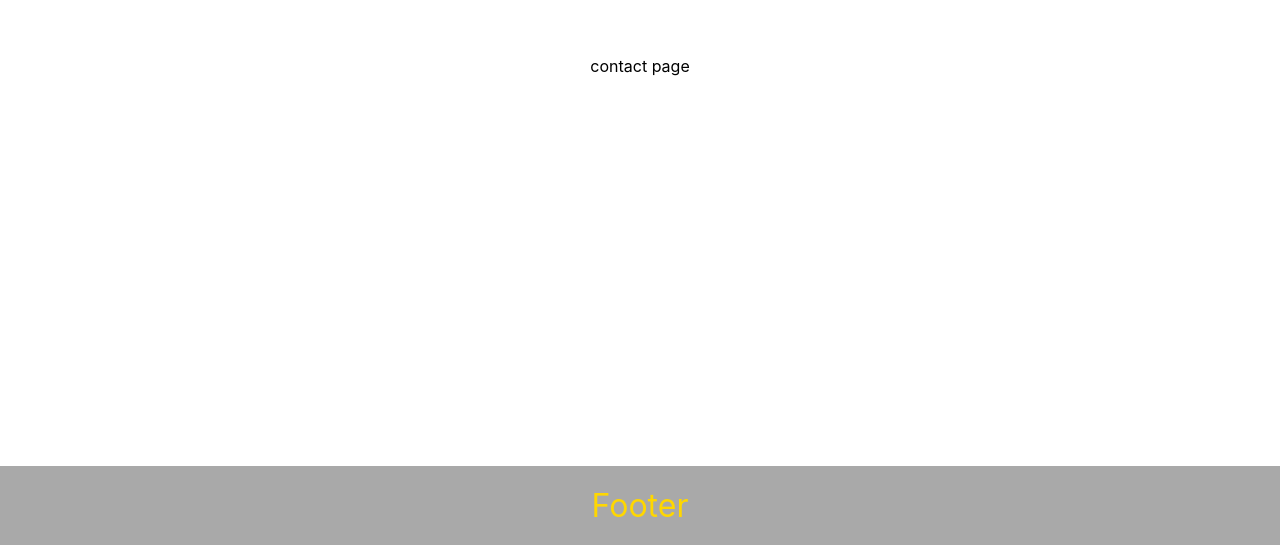
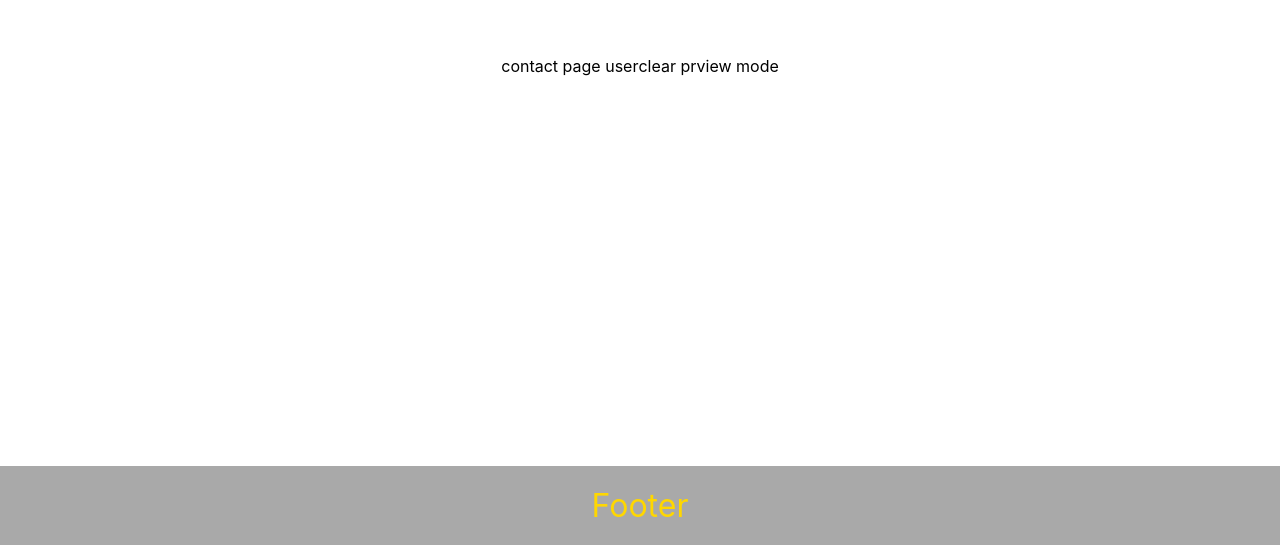
Before and after one commit to armin-bkh/learn-next.js, a Next.js app: page /contact in a window 1280 px wide. Shown: the part 334-879 px from the top of the page. Built offline with nearby package versions, Linux system fonts and the light colour scheme.

Commit message:
work with preview mode feature

```diff
--- /dev/null
+++ b/pages/api/disable-preview.js
@@ -0,0 +1,4 @@
+export default function handler(req, res) {
+  res.clearPreviewData();
+  res.redirect(req.query.redirect);
+}
--- /dev/null
+++ b/pages/api/preview.js
@@ -0,0 +1,4 @@
+export default function handler(req, res){
+    res.setPreviewData({user: "Armin"});
+    res.redirect(req.query.redirect);
+}
--- a/pages/contact.js
+++ b/pages/contact.js
@@ -1,7 +1,21 @@
+import Link from 'next/link';
 import Footer from "../components/layout/Footer/Footer";
 
-const Contact = () => {
-  return <main className="main">contact page</main>;
+export const getStaticProps = ({ preview }) => {
+  return {
+    props: {
+      data: preview ? "Armin" : 'user',
+    }
+  }
+}
+
+const Contact = ({ data }) => {
+  console.log(data);
+  return <main className="main">contact page {data}
+  <Link href={{ pathname: "/api/disable-preview", query: {
+    redirect: "/contact"
+  } }}><a>clear prview mode</a></Link>
+  </main>;
 };
 
 export default Contact;
```
Also changed, not shown: pages/index.js (+8 -0 lines).
